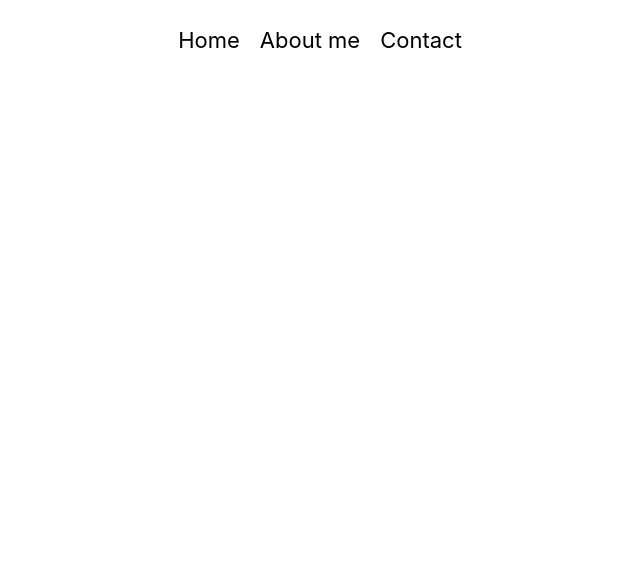
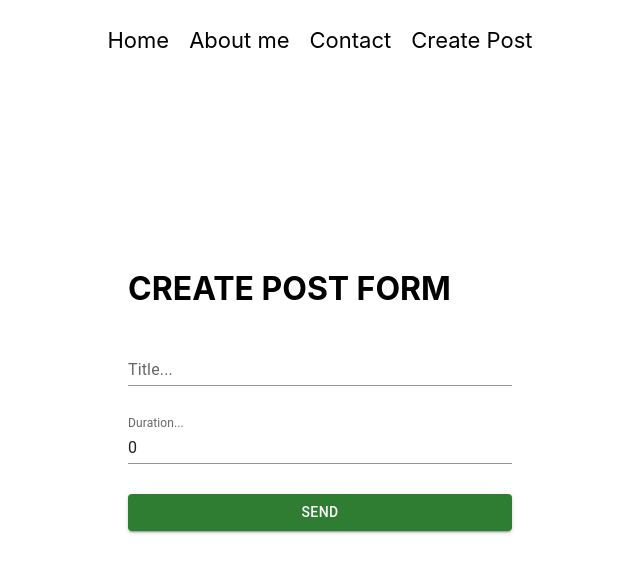
Before and after one commit to Khalilov07/blog-15-00, a React (Create React App) app: page /create in a window 1280 px wide. Shown: the top 572 px of the page, without its empty margins (320-960 px from the left). Built offline with nearby package versions, Linux system fonts and the light colour scheme.

Commit message:
added new page 'create-post', added material ui library

```diff
--- a/package.json
+++ b/package.json
@@ -3,6 +3,9 @@
   "version": "0.1.0",
   "private": true,
   "dependencies": {
+    "@emotion/react": "^11.11.1",
+    "@emotion/styled": "^11.11.0",
+    "@mui/material": "^5.14.20",
     "@testing-library/jest-dom": "^5.17.0",
     "@testing-library/react": "^13.4.0",
     "@testing-library/user-event": "^13.5.0",
--- a/src/App.jsx
+++ b/src/App.jsx
@@ -6,6 +6,7 @@ import Header from "./components/Header/Header";
 import HomePage from "./pages/Home/HomePage";
 import AboutPage from "./pages/AboutMe/AboutPage";
 import ContactPage from "./pages/Contact/ContactPage";
+import CreatePost from "./pages/CreatePost/CreatePost";
 
 // Reactjs code snippet
 
@@ -21,6 +22,7 @@ const App = () => {
         <Route path="/" element={<HomePage />} />
         <Route path="/about" element={<AboutPage />} />
         <Route path="/contact" element={<ContactPage />} />
+        <Route path="/create" element={<CreatePost />} />
       </Routes>
 
     </div>
--- a/src/components/Header/Header.jsx
+++ b/src/components/Header/Header.jsx
@@ -17,6 +17,7 @@ const Header = () => {
         <Link to='/'>Home</Link>
         <Link to='/about'>About me</Link>
         <Link to='/contact'>Contact</Link>
+        <Link to='/create'>Create Post</Link>
       </nav>
     </header>
   );
--- /dev/null
+++ b/src/pages/CreatePost/CreatePost.jsx
@@ -0,0 +1,38 @@
+import React, { useState } from "react"; // импорт useState
+import "./createpost.css";
+
+import { TextField } from "@mui/material";
+import { Button } from "@mui/material";
+
+const CreatePost = () => {
+
+    const [title, setTitle] = useState("")
+    const [duration, setDuration] = useState(0)
+
+
+
+  const addPost = (e) => {
+    e.preventDefault()
+    console.log("Sended");
+  };
+
+  return (
+    <div className="form-wrapper">
+      <form onSubmit={addPost}>
+      {/* onSubmit - он срабатывает лишь при отправке */}
+        <h1>CREATE POST FORM</h1>
+        <TextField id="standard-basic" label="Title..." variant="standard" value={title}
+        onChange={(e) => setTitle(e.target.value)} />
+        {/* e.target.value - данные которые я ввожу в инпут */}
+        <TextField id="standard-basic" label="Duration..." variant="standard" value={duration}
+            onChange={(e) => setDuration(e.target.value)}
+        />
+        <Button variant="contained" color="success" type="submit">
+          SEND
+        </Button>
+      </form>
+    </div>
+  );
+};
+
+export default CreatePost;
--- /dev/null
+++ b/src/pages/CreatePost/createpost.css
@@ -0,0 +1,14 @@
+.form-wrapper {
+    height: 80vh;
+    display: flex;
+    align-items: center;
+    justify-content: center;
+}
+
+form {
+    gap: 30px;
+    width: 30%;
+    display: flex;
+    flex-direction: column;
+    justify-content: center;
+}
--- a/src/pages/Home/HomePage.jsx
+++ b/src/pages/Home/HomePage.jsx
@@ -3,8 +3,11 @@ import "./homepage.css";
 import CourseItem from "../../components/CourseItem/CourseItem";
 import axios from "axios";
 
+// создать новую страницу, назвать её CreatePost.jsx создать в этой странице разметку
+// и сделать для неё роут
+
 const getData = () => {
-  return axios("http://localhost:3000/courses")
+  return axios("http://localhost:3001/courses")
 }
 
 const HomePage = () => {
```
Also changed, not shown: 1 other file (tests, documents, lock files or other folders).
